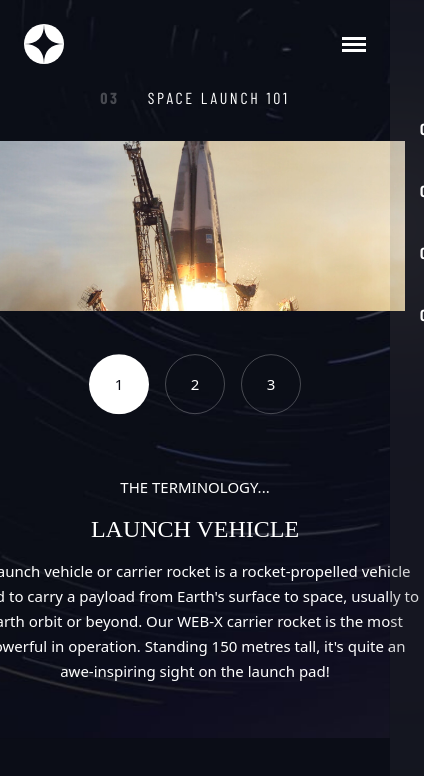
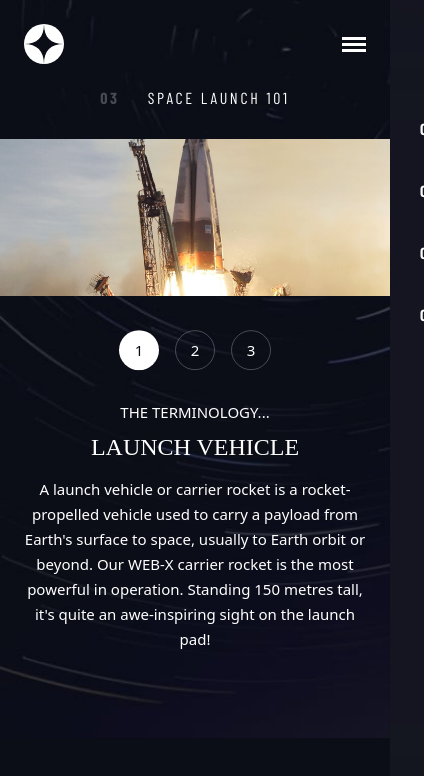
Before and after one commit to GooTaLK/FM_Space-tourism-website, a Next.js app: page /technology in a window 390 px wide. Shown: the top 776 px of the page, 424 px wide, since content can reach past the window. Built offline with nearby package versions, Linux system fonts and the light colour scheme; a web font is replaced by a local one.

Commit message:
Feat: Add mobile styles to technology page

```diff
--- a/components/technologyCard/technologyCard.module.css
+++ b/components/technologyCard/technologyCard.module.css
@@ -51,3 +51,23 @@
     margin-bottom: 16px;
   }
 }
+
+@media (max-width: 767px) {
+  .container {
+    padding-top: 32px;
+  }
+
+  .image {
+    width: calc(100% + 48px);
+    margin-bottom: 100px;
+    margin-inline: -24px;
+  }
+
+  .data {
+    width: 100%;
+  }
+
+  .data h1 {
+    margin-top: 9px;
+  }
+}
--- a/pages/technology/Technology.module.css
+++ b/pages/technology/Technology.module.css
@@ -54,3 +54,14 @@
     gap: 16px;
   }
 }
+
+@media (max-width: 767px) {
+  .container {
+    padding-bottom: 80px;
+  }
+
+  .nav {
+    transform: translateY(calc(66px + 40.3vw));
+    --size: 40px;
+  }
+}
```
